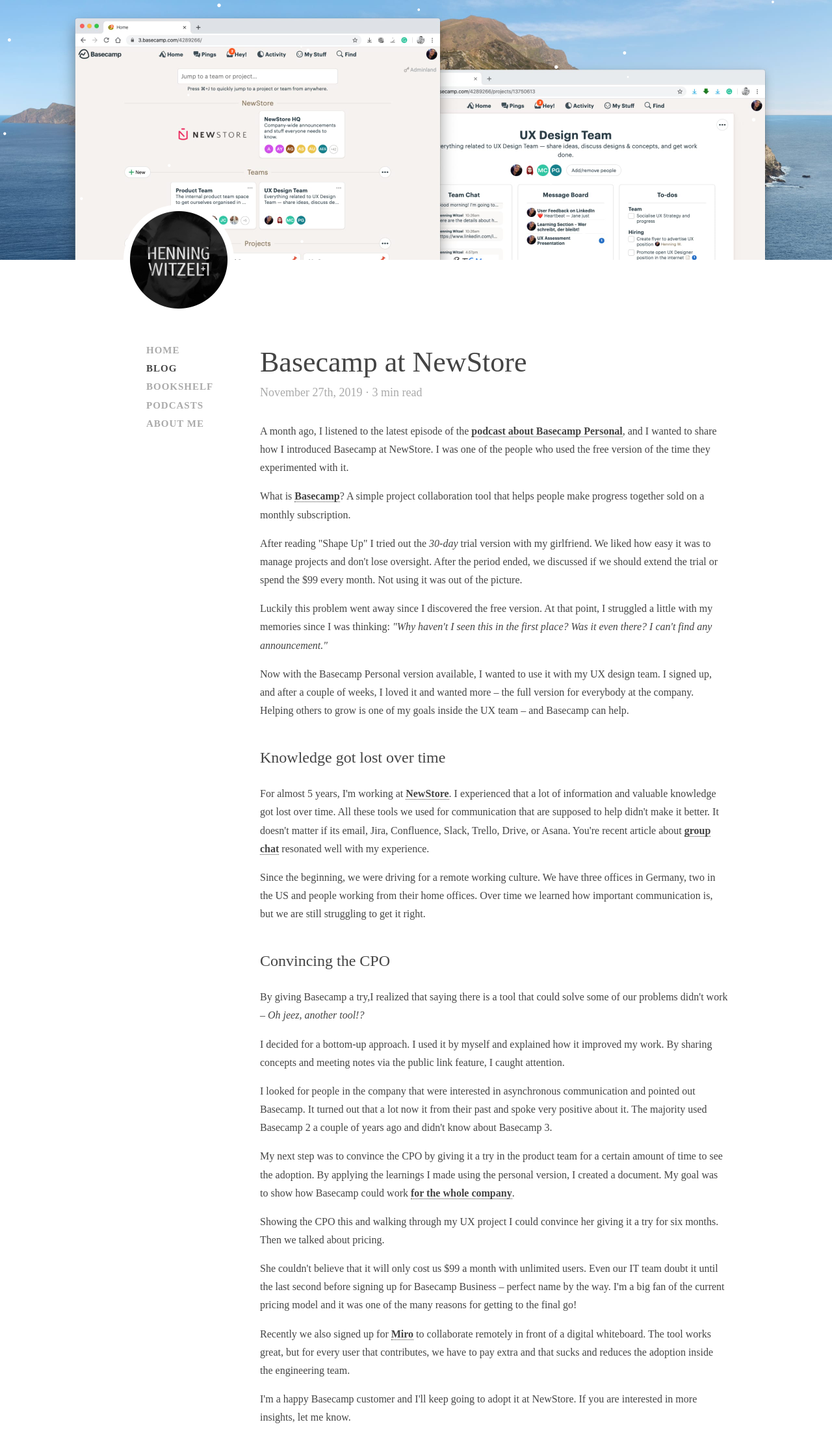
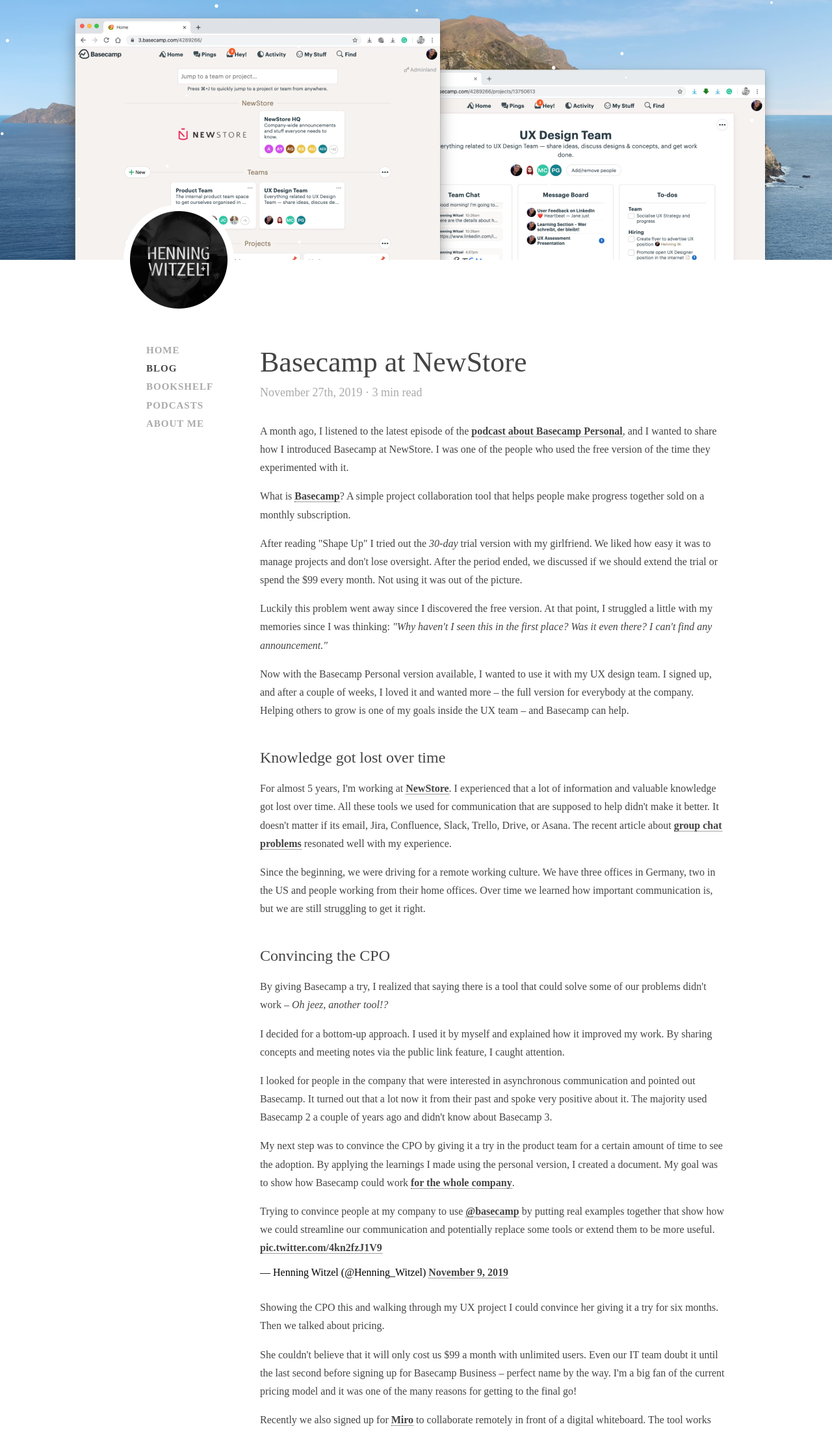
Before and after one commit to henningwitzel/henning-witzel.de, a PHP site: page /henning/blog/basecamp in a window 1280 px wide. Shown: the top 2206 px of the page at 65% size. Run offline with PHP 8.4, Linux system fonts and the light colour scheme; some libraries are stand-ins or nearby versions; some web fonts are replaced.

Commit message:
Fixing spelling mistakes

```diff
--- a/css/blog.css
+++ b/css/blog.css
@@ -30,3 +30,10 @@
         float: none !important;
     }
 }
+
+.twitter-tweet
+{
+    margin: 0 auto;
+    margin-top: 16px !important;
+    margin-bottom: 32px !important;
+}
--- a/pages/blog/basecamp/index.php
+++ b/pages/blog/basecamp/index.php
@@ -24,14 +24,16 @@ data_image_800='###basepath###img/header/basecamp-header-800.jpg' id='header'></
       <p>After reading "Shape Up" I tried out the <i>30-day</i> trial version with my girlfriend. We liked how easy it was to manage projects and don't lose oversight. After the period ended, we discussed if we should extend the trial or spend the $99 every month. Not using it was out of the picture.</p>
       <p>Luckily this problem went away since I discovered the free version. At that point, I struggled a little with my memories since I was thinking: <i>"Why haven't I seen this in the first place? Was it even there? I can't find any announcement."</i> </p>
       <p>Now with the Basecamp Personal version available, I wanted to use it with my UX design team. I signed up, and after a couple of weeks, I loved it and wanted more – the full version for everybody at the company. Helping others to grow is one of my goals inside the UX team – and Basecamp can help.</p>
-      <h3 class="top-extra-large bottom-medium">Knowledge got lost over time</h3>
-      <p>For almost 5 years, I'm working at <a href="###basepath###/about_me#newstore">NewStore</a>. I experienced that a lot of information and valuable knowledge got lost over time. All these tools we used for communication that are supposed to help didn't make it better. It doesn't matter if its email, Jira, Confluence, Slack, Trello, Drive, or Asana. You're recent article about <a href="https://basecamp.com/guides/group-chat-problems" target="_blank">group chat</a> resonated well with my experience.</p>
+      <h3 class="top-extra-large bottom-small">Knowledge got lost over time</h3>
+      <p>For almost 5 years, I'm working at <a href="###basepath###/about_me#newstore">NewStore</a>. I experienced that a lot of information and valuable knowledge got lost over time. All these tools we used for communication that are supposed to help didn't make it better. It doesn't matter if its email, Jira, Confluence, Slack, Trello, Drive, or Asana. The recent article about <a href="https://basecamp.com/guides/group-chat-problems" target="_blank">group chat problems</a> resonated well with my experience.</p>
       <p>Since the beginning, we were driving for a remote working culture. We have three offices in Germany, two in the US and people working from their home offices. Over time we learned how important communication is, but we are still struggling to get it right.</p>
-      <h3 class="top-extra-large bottom-medium">Convincing the CPO</h2>
-      <p>By giving Basecamp a try,I realized that saying there is a tool that could solve some of our problems didn't work – <i>Oh jeez, another tool!?</i></p>
+      <h3 class="top-extra-large bottom-small">Convincing the CPO</h2>
+      <p>By giving Basecamp a try, I realized that saying there is a tool that could solve some of our problems didn't work – <i>Oh jeez, another tool!?</i></p>
       <p>I decided for a bottom-up approach. I used it by myself and explained how it improved my work. By sharing concepts and meeting notes via the public link feature, I caught attention. </p>
       <p>I looked for people in the company that were interested in asynchronous communication and pointed out Basecamp. It turned out that a lot now it from their past and spoke very positive about it. The majority used Basecamp 2 a couple of years ago and didn't know about Basecamp 3.</p>
       <p>My next step was to convince the CPO by giving it a try in the product team for a certain amount of time to see the adoption. By applying the learnings I made using the personal version, I created a document. My goal was to show how Basecamp could work <a href="https://twitter.com/Henning_Witzel/status/1193139821130240000" target="_blank">for the whole company</a>.</p>
+      <p><blockquote class="twitter-tweet" data-lang="en"><p lang="en" dir="ltr">Trying to convince people at my company to use <a href="https://twitter.com/basecamp?ref_src=twsrc%5Etfw">@basecamp</a> by putting real examples together that show how we could streamline our communication and potentially replace some tools or extend them to be more useful. <a href="https://t.co/4kn2fzJ1V9">pic.twitter.com/4kn2fzJ1V9</a></p>&mdash; Henning Witzel (@Henning_Witzel) <a href="https://twitter.com/Henning_Witzel/status/1193139821130240000?ref_src=twsrc%5Etfw">November 9, 2019</a></blockquote>
+      <script async src="https://platform.twitter.com/widgets.js" charset="utf-8"></script></p>
       <p>Showing the CPO this and walking through my UX project I could convince her giving it a try for six months. Then we talked about pricing.</p>
       <p>She couldn't believe that it will only cost us $99 a month with unlimited users. Even our IT team doubt it until the last second before signing up for Basecamp Business – perfect name by the way. I'm a big fan of the current pricing model and it was one of the many reasons for getting to the final go!</p>
       <p>Recently we also signed up for <a href="https://miro.com/" target="_blank">Miro</a> to collaborate remotely in front of a digital whiteboard. The tool works great, but for every user that contributes, we have to pay extra and that sucks and reduces the adoption inside the engineering team.</p>
```
